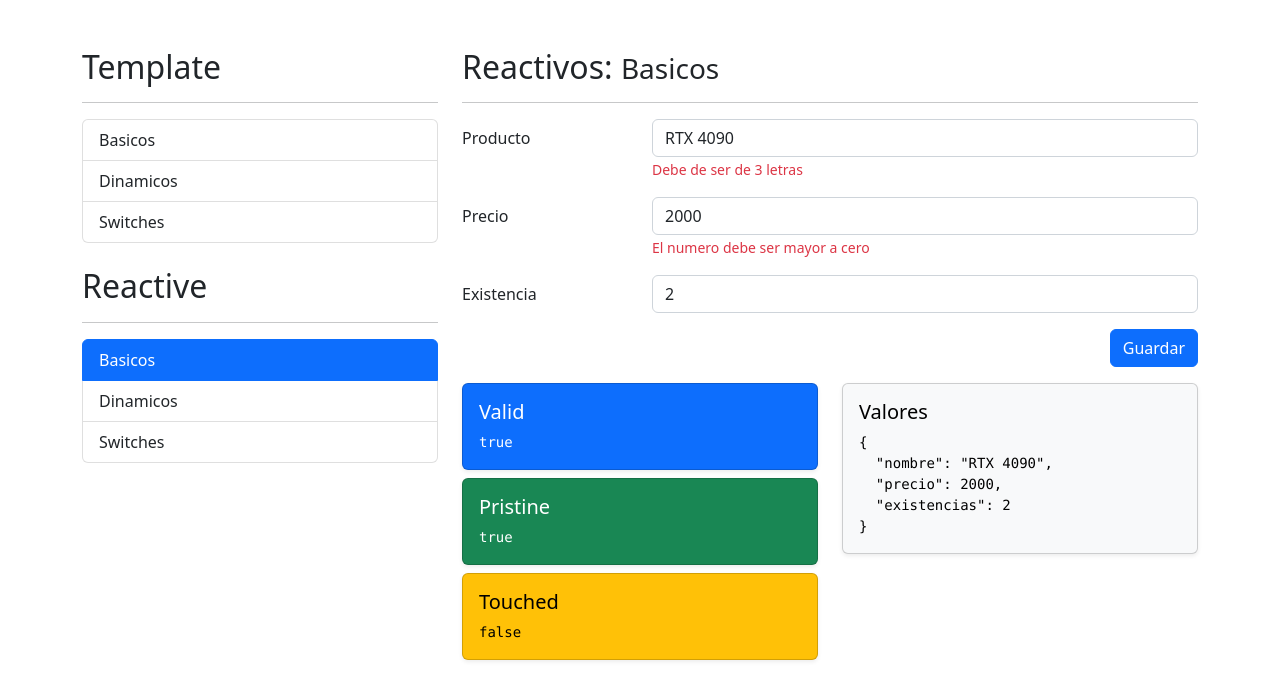
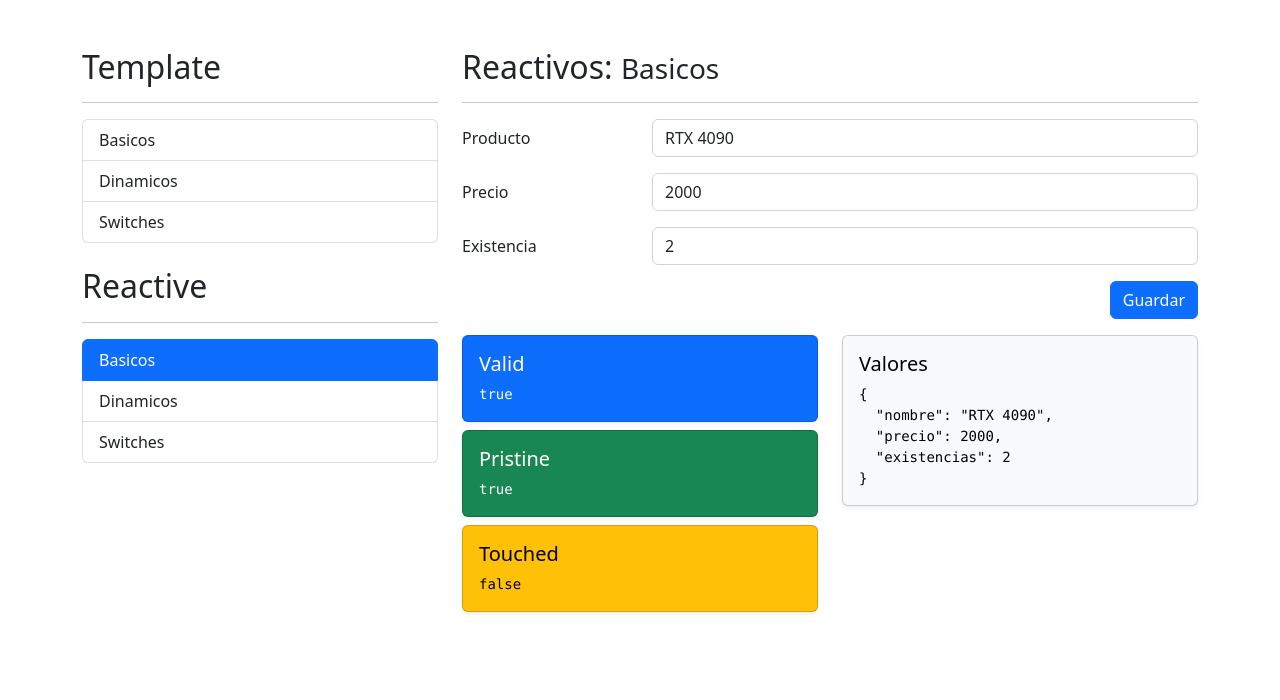
Before and after one commit to PterPmnta/forms, an Angular app: page /reactive/basicos in a window 1280 px wide. Shown: the top 700 px of the page. Built offline with nearby package versions, Linux system fonts and the light colour scheme.

Commit message:
conditional message showed after validation

```diff
--- a/src/app/reactive/basicos/basicos.component.html
+++ b/src/app/reactive/basicos/basicos.component.html
@@ -13,7 +13,9 @@
             formControlName="nombre"
             placeholder="Nombre del producto"
           />
-          <span class="form-text text-danger"> Debe de ser de 3 letras </span>
+          <span class="form-text text-danger" *ngIf="campoValido('nombre')">
+            Debe de ser de 3 letras
+          </span>
         </div>
       </div>
 
@@ -26,8 +28,8 @@
             formControlName="precio"
             placeholder="Precio del producto"
           />
-          <span class="form-text text-danger">
-            El numero debe ser mayor a cero
+          <span class="form-text text-danger" *ngIf="campoValido('precio')">
+            El precio debe ser mayor a cero
           </span>
         </div>
       </div>
@@ -41,7 +43,12 @@
             formControlName="existencias"
             placeholder="Existencia del producto"
           />
-          <!--customMin [minimo]="0"-->
+          <span
+            class="form-text text-danger"
+            *ngIf="campoValido('existencias')"
+          >
+            La existencia debe ser mayor a cero
+          </span>
         </div>
       </div>
 
--- a/src/app/reactive/basicos/basicos.component.ts
+++ b/src/app/reactive/basicos/basicos.component.ts
@@ -19,4 +19,11 @@ export class BasicosComponent {
   });
 
   constructor(private formBuilder: FormBuilder) {}
+
+  campoValido(campo: string) {
+    return (
+      this.basicosFormReactive.controls[campo].errors &&
+      this.basicosFormReactive.controls[campo].touched
+    );
+  }
 }
```
